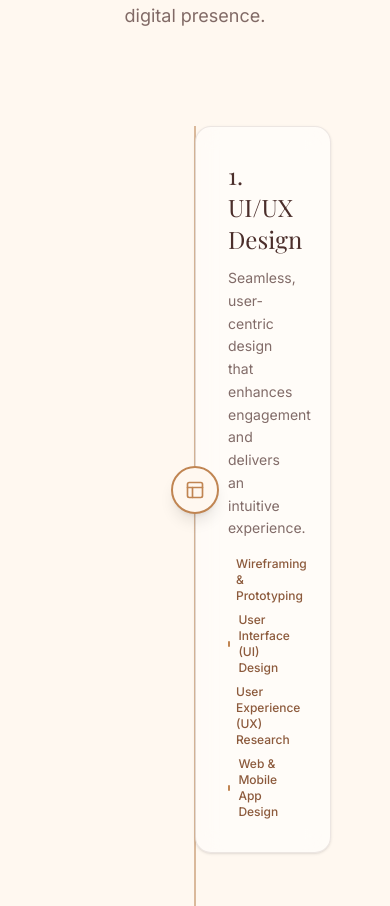
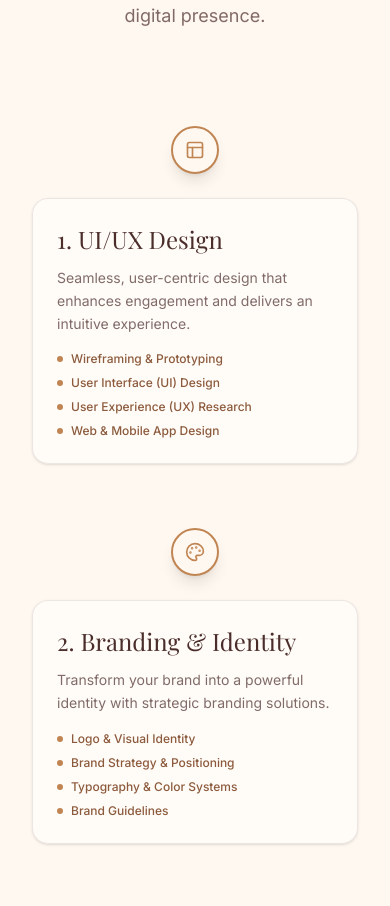
Before and after one commit to Mohamedkareem5/Lumiere, a React (Vite) app: page / in a window 390 px wide. Shown: the part 1070-1976 px from the top of the page. Built offline with nearby package versions, Linux system fonts and the light colour scheme; a web font is replaced by a local one.

Commit message:
Fix layout and responsiveness for mobile devices

```diff
--- a/src/components/Contact.tsx
+++ b/src/components/Contact.tsx
@@ -46,18 +46,18 @@ export default function Contact() {
   };
 
   return (
-    <section className="py-32 bg-white">
-      <div id="contact" className="relative max-w-7xl mx-auto px-8 grid grid-cols-1 lg:grid-cols-2 gap-16 scroll-mt-20">
+    <section className="py-24 md:py-32 bg-white overflow-hidden">
+      <div id="contact" className="relative max-w-7xl mx-auto px-4 sm:px-6 md:px-8 grid grid-cols-1 lg:grid-cols-2 gap-12 lg:gap-16 scroll-mt-20">
         <div>
-          <h2 className="font-serif text-5xl text-lumiere-dark mb-6">Start Your Project</h2>
-          <p className="font-sans text-lg text-lumiere-dark/70 mb-12">
+          <h2 className="font-serif text-4xl md:text-5xl text-lumiere-dark mb-6">Start Your Project</h2>
+          <p className="font-sans text-base md:text-lg text-lumiere-dark/70 mb-8 md:mb-12">
             Ready to bring your vision to life? Reach out today and let's build something great together.
           </p>
         </div>
 
         <motion.form
           onSubmit={handleSubmit}
-          className="bg-lumiere-cream p-10 rounded-3xl border border-lumiere-dark/10"
+          className="bg-lumiere-cream p-6 md:p-10 rounded-3xl border border-lumiere-dark/10 w-full"
         >
           {status === 'success' ? (
             <div className="h-full flex flex-col items-center justify-center text-center py-8 gap-4">
--- a/src/components/Footer.tsx
+++ b/src/components/Footer.tsx
@@ -4,16 +4,16 @@ import {Facebook, Instagram, MessageCircle} from 'lucide-react';
 export default function Footer() {
   return (
     <footer className="relative py-12 bg-lumiere-dark text-lumiere-cream/60 text-sm font-sans">
-      <div className="max-w-7xl mx-auto px-8 flex flex-col gap-8">
-        <div className="flex flex-col md:flex-row justify-between items-center gap-6">
-          <p>&copy; {new Date().getFullYear()} Your Name. All rights reserved.</p>
-          <div className="flex gap-8">
+      <div className="max-w-7xl mx-auto px-4 sm:px-6 md:px-8 flex flex-col gap-8 md:gap-10">
+        <div className="flex flex-col md:flex-row justify-between items-center gap-6 text-center md:text-left">
+          <p className="order-2 md:order-1 text-xs md:text-sm">&copy; {new Date().getFullYear()} Your Name. All rights reserved.</p>
+          <div className="flex flex-wrap justify-center md:justify-end gap-6 md:gap-8 order-1 md:order-2">
             <Link to="/privacy-policy" className="hover:text-lumiere-tan transition-colors">Privacy Policy</Link>
             <Link to="/terms-of-service" className="hover:text-lumiere-tan transition-colors">Terms of Service</Link>
             <button onClick={() => document.getElementById('contact')?.scrollIntoView({behavior: 'smooth'})} className="hover:text-lumiere-tan transition-colors">Contact</button>
           </div>
         </div>
-        <div className="flex justify-center gap-6">
+        <div className="flex justify-center gap-6 order-3">
           <a href="https://www.facebook.com/profile.php?id=61582148528601" target="_blank" rel="noopener noreferrer" className="hover:text-lumiere-tan transition-colors">
             <Facebook className="w-6 h-6" />
           </a>
--- a/src/components/Services.tsx
+++ b/src/components/Services.tsx
@@ -63,37 +63,50 @@ export default function Services() {
 
         <div className="relative">
           {/* Vertical Line */}
-          <div className="absolute left-1/2 top-0 bottom-0 w-px bg-lumiere-dark/10 -translate-x-1/2">
+          <div className="hidden md:block absolute left-1/2 top-0 bottom-0 w-px bg-lumiere-dark/10 -translate-x-1/2">
             <motion.div
               style={{scaleY: lineScale, originY: 0}}
               className="w-full h-full bg-lumiere-tan"
             />
           </div>
 
-          <div className="space-y-24">
+          <div className="space-y-16 md:space-y-24">
             {services.map((service, index) => (
-              <div key={service.id} className={`relative flex items-center justify-center ${index % 2 === 0 ? 'flex-row-reverse' : 'flex-row'}`}>
+              <div key={service.id} className={`relative flex flex-col md:flex-row items-center justify-center gap-6 md:gap-0 ${index % 2 === 0 ? 'md:flex-row-reverse' : ''}`}>
+
+                {/* Mobile Icon Node */}
+                <div className="md:hidden z-20">
+                  <motion.div
+                    initial={{scale: 0}}
+                    whileInView={{scale: 1}}
+                    viewport={{once: true}}
+                    className="w-12 h-12 rounded-full bg-lumiere-cream border-2 border-lumiere-tan flex items-center justify-center shadow-lg"
+                  >
+                    <service.icon className="w-5 h-5 text-lumiere-tan" />
+                  </motion.div>
+                </div>
+
                 {/* Content Card */}
                 <motion.div
                   initial={{opacity: 0, y: 50}}
                   whileInView={{opacity: 1, y: 0}}
                   viewport={{once: true, margin: "-100px"}}
-                  className="w-5/12 p-8 bg-white/50 backdrop-blur-md border border-lumiere-dark/10 rounded-2xl shadow-sm"
+                  className="w-full md:w-5/12 p-6 md:p-8 bg-white/50 backdrop-blur-md border border-lumiere-dark/10 rounded-2xl shadow-sm z-10"
                 >
                   <h3 className="font-serif text-2xl text-lumiere-dark mb-3">{service.title}</h3>
                   <p className="font-sans text-lumiere-dark/70 text-sm leading-relaxed mb-4">{service.description}</p>
                   <ul className="space-y-2">
                     {service.details.map((detail, i) => (
                       <li key={i} className="flex items-center text-xs text-lumiere-brown font-medium">
-                        <span className="w-1.5 h-1.5 rounded-full bg-lumiere-tan mr-2" />
+                        <span className="w-1.5 h-1.5 rounded-full bg-lumiere-tan mr-2 shrink-0" />
                         {detail}
                       </li>
                     ))}
                   </ul>
                 </motion.div>
 
-                {/* Icon Node */}
-                <div className="absolute left-1/2 top-1/2 -translate-x-1/2 -translate-y-1/2 z-20">
+                {/* Desktop Icon Node */}
+                <div className="hidden md:block absolute left-1/2 top-1/2 -translate-x-1/2 -translate-y-1/2 z-20">
                   <motion.div
                     initial={{scale: 0}}
                     whileInView={{scale: 1}}
@@ -105,7 +118,7 @@ export default function Services() {
                 </div>
 
                 {/* Spacer */}
-                <div className="w-5/12" />
+                <div className="hidden md:block w-5/12" />
               </div>
             ))}
           </div>
```
